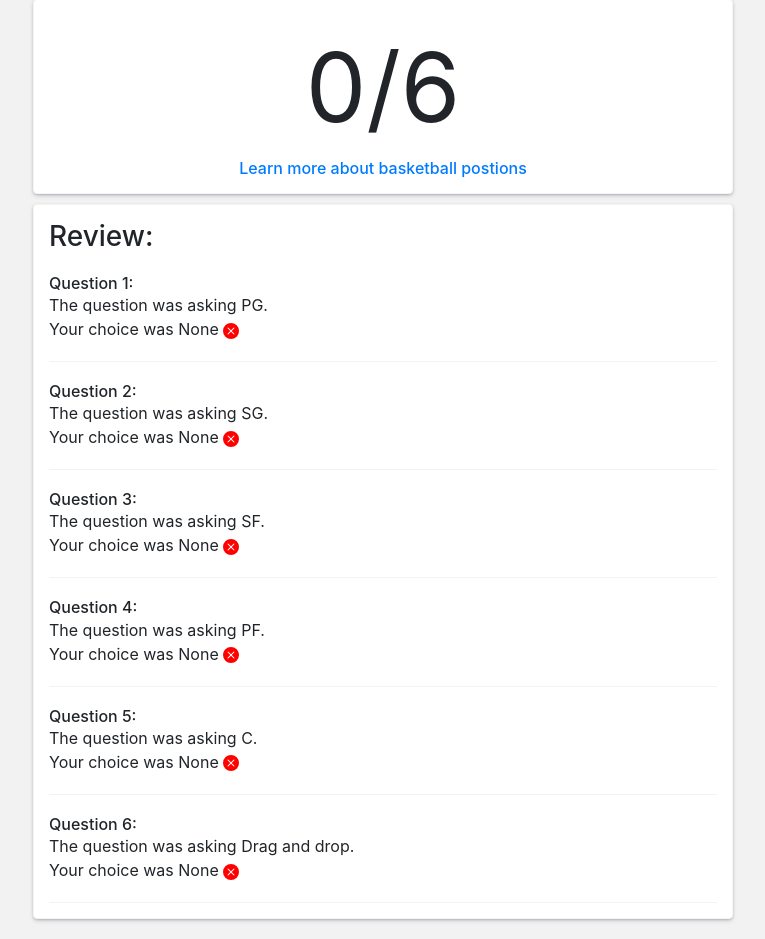
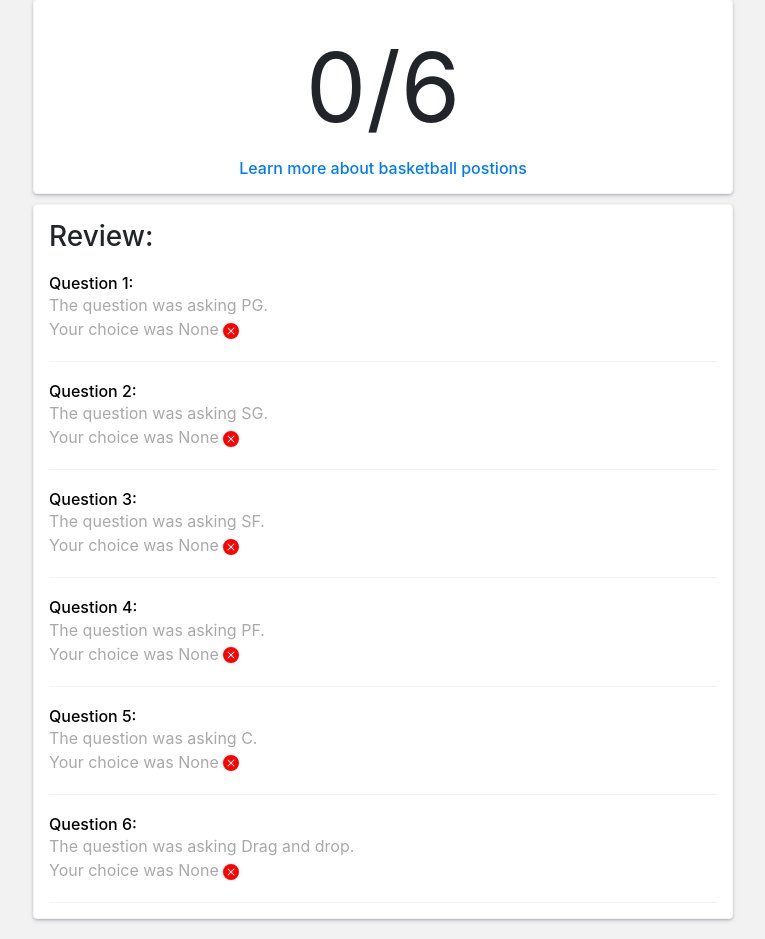
Before and after one commit to jason424217/UI-project, a Flask app: page /quiz/score in a window 1280 px wide. Shown: the part 111-1050 px from the top of the page, without its empty margins (257-1022 px from the left). Run offline with Flask 2, Linux system fonts and the light colour scheme; some libraries are stand-ins or nearby versions.

Commit message:
dark grey in quiz score

```diff
--- a/static/quiz.css
+++ b/static/quiz.css
@@ -123,3 +123,11 @@ iframe {
   padding: 20px 0;
   border-bottom: 1px solid rgb(242,242,242);
 }
+
+.darkgrey {
+  color: darkgrey;
+}
+
+.black{
+  color: black;
+}
--- a/templates/quiz_score.html
+++ b/templates/quiz_score.html
@@ -26,8 +26,8 @@
         <span class="h3">Review:</span> <br>
         <!--    Loop through all user choice    -->
         {% for usr_ans in usr_choice %}
-        <div class="quiz_ans">
-            <span class="h6">Question {{loop.index}}:</span> <br>
+        <div class="quiz_ans darkgrey">
+            <span class="h6 black">Question {{loop.index}}:</span> <br>
             <!--    Correct ans    -->
             The question was asking {{quiz_data[loop.index-1].position}}. <br>
             <!--    User choice    -->
```
